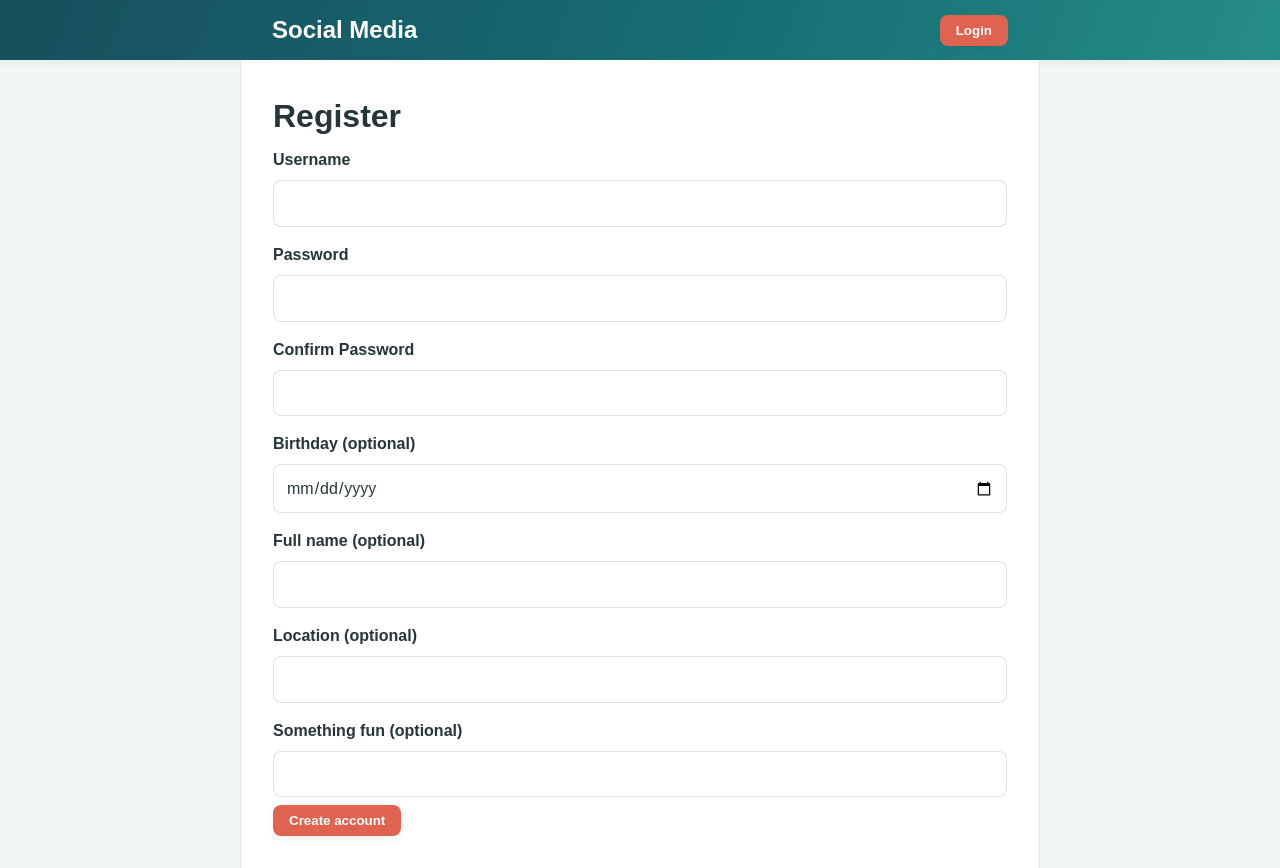
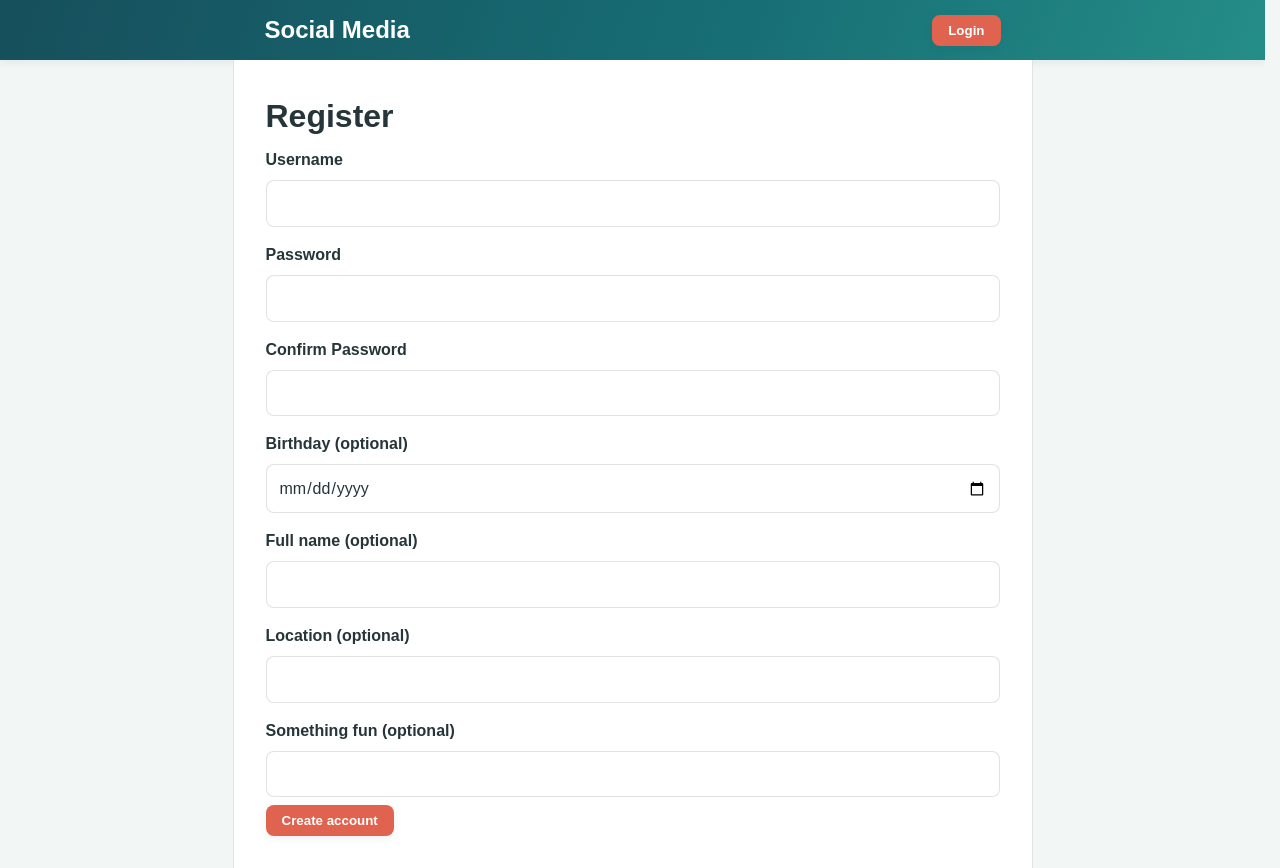
Before and after one commit to dvs2610/socialmedia, a Flask app: page /register in a window 1280 px wide. Run offline with Flask 3, Linux system fonts and the light colour scheme; data comes from the database, SQL or seed files in the repository.

Commit message:
added scrollbar-gutter stable

```diff
--- a/static/style.css
+++ b/static/style.css
@@ -21,6 +21,10 @@
     box-sizing: border-box;
     margin: 0;
     padding: 0;
+}
+
+html {
+    scrollbar-gutter: stable;
 }
 
 html, body {
```
